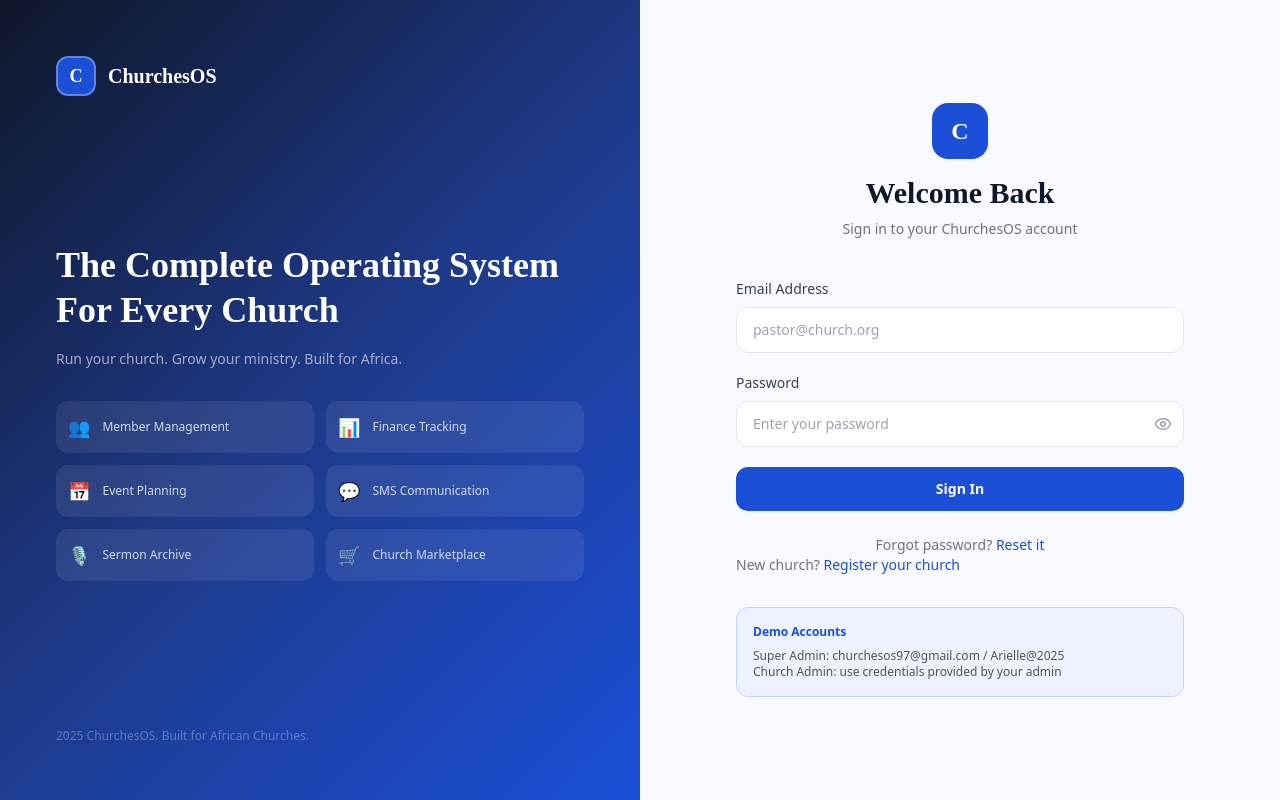
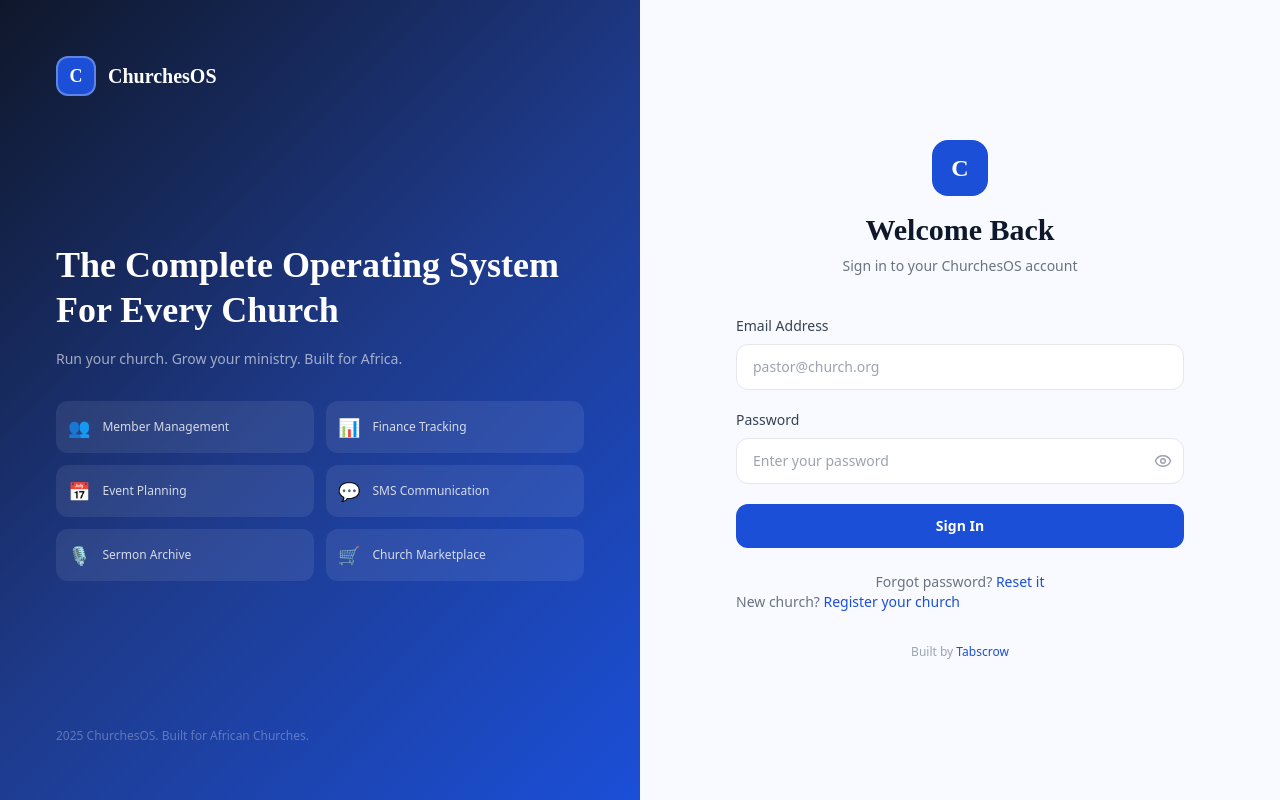
Before and after one commit to memes-ace/churchesOS, a React (Vite) app in the folder frontend/: page /login in a window 1280 px wide. Built offline with nearby package versions, Linux system fonts and the light colour scheme.

Commit message:
Fix CommunicationPage - move useState to top of component

```diff
--- a/frontend/src/pages/CommunicationPage.jsx
+++ b/frontend/src/pages/CommunicationPage.jsx
@@ -4,6 +4,14 @@
 
 function SmsTopupModal({ onClose, onSubmit }) {
   const user = JSON.parse(localStorage.getItem('cos_user') || '{}')
+  const portalLink = `https://churches-os.vercel.app/member-portal?church=${user.church_id || ''}`
+  const [copied, setCopied] = useState(false)
+
+  const copyLink = () => {
+    navigator.clipboard.writeText(portalLink)
+    setCopied(true)
+    setTimeout(() => setCopied(false), 2000)
+  }
   const [form, setForm] = useState({ amount: '100', transaction_id: '', notes: '' })
   const [loading, setLoading] = useState(false)
   const [submitted, setSubmitted] = useState(false)
@@ -195,15 +203,6 @@
     }
   }
 
-  const portalLink = `https://churches-os.vercel.app/member-portal?church=${user.church_id || ''}`
-  const [copied, setCopied] = useState(false)
-
-  const copyLink = () => {
-    navigator.clipboard.writeText(portalLink)
-    setCopied(true)
-    setTimeout(() => setCopied(false), 2000)
-  }
-
   return (
     <div className="p-6 lg:p-8 max-w-5xl mx-auto">
       {showTopup && <SmsTopupModal onClose={() => setShowTopup(false)} />}
--- a/frontend/src/pages/LoginPage.jsx
+++ b/frontend/src/pages/LoginPage.jsx
@@ -134,10 +134,8 @@
               <p className="text-sm text-gray-500">New church? <a href="/register" className="font-medium" style={{ color: '#1B4FD8' }}>Register your church</a>
           </p>
 
-          <div className="mt-8 p-4 rounded-xl border" style={{ background: '#EEF2FF', borderColor: '#C7D2FE' }}>
-            <p className="text-xs font-semibold mb-2" style={{ color: '#1B4FD8' }}>Demo Accounts</p>
-            <p className="text-xs text-gray-600">Super Admin: churchesos97@gmail.com / Arielle@2025</p>
-            <p className="text-xs text-gray-600">Church Admin: use credentials provided by your admin</p>
+          <div className="mt-8 text-center">
+            <p className="text-xs text-gray-400">Built by <a href="https://tabscrow.com" target="_blank" rel="noreferrer" className="font-medium" style={{ color: '#1B4FD8' }}>Tabscrow</a></p>
           </div>
         </div>
       </div>
```
